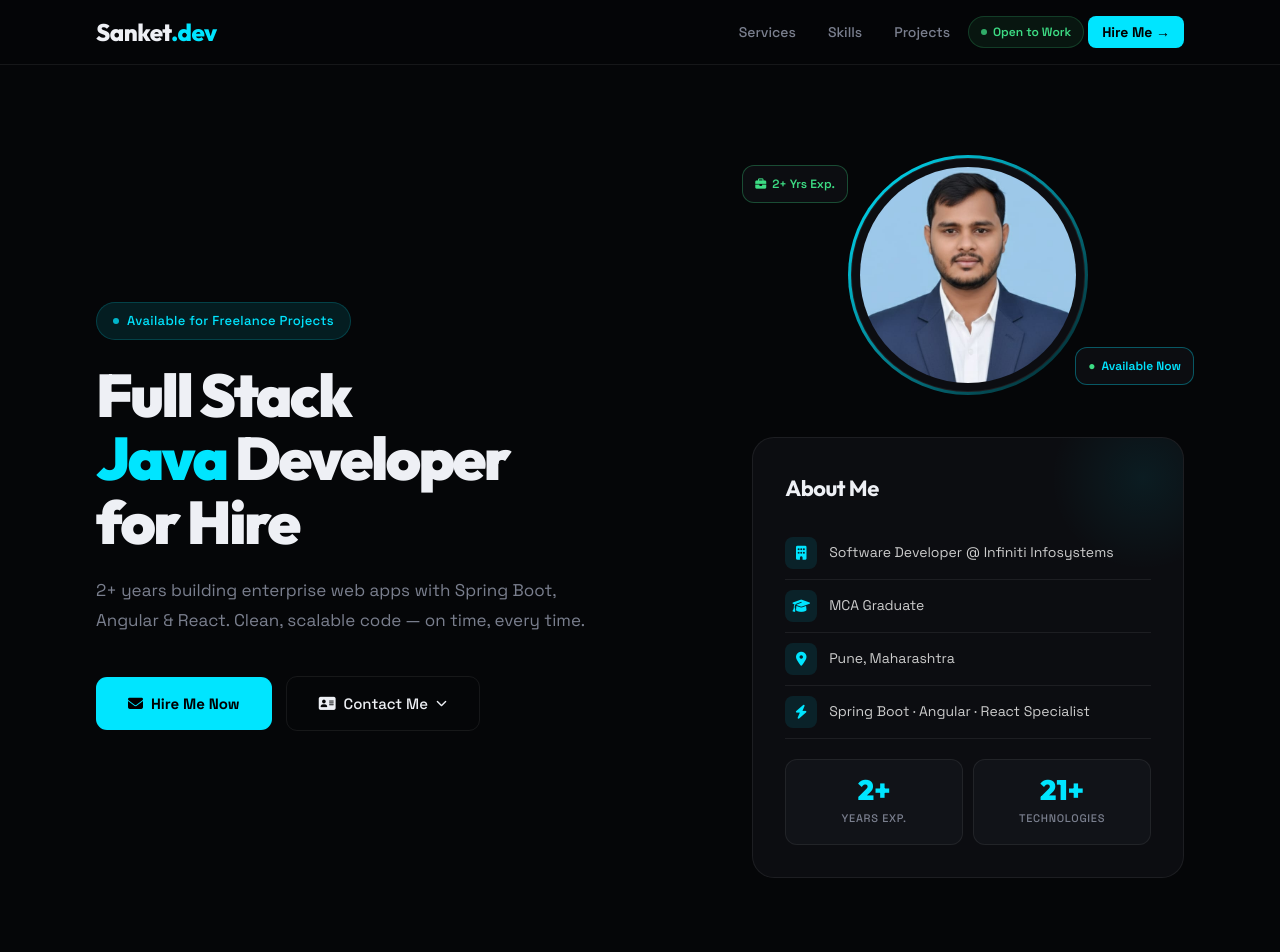
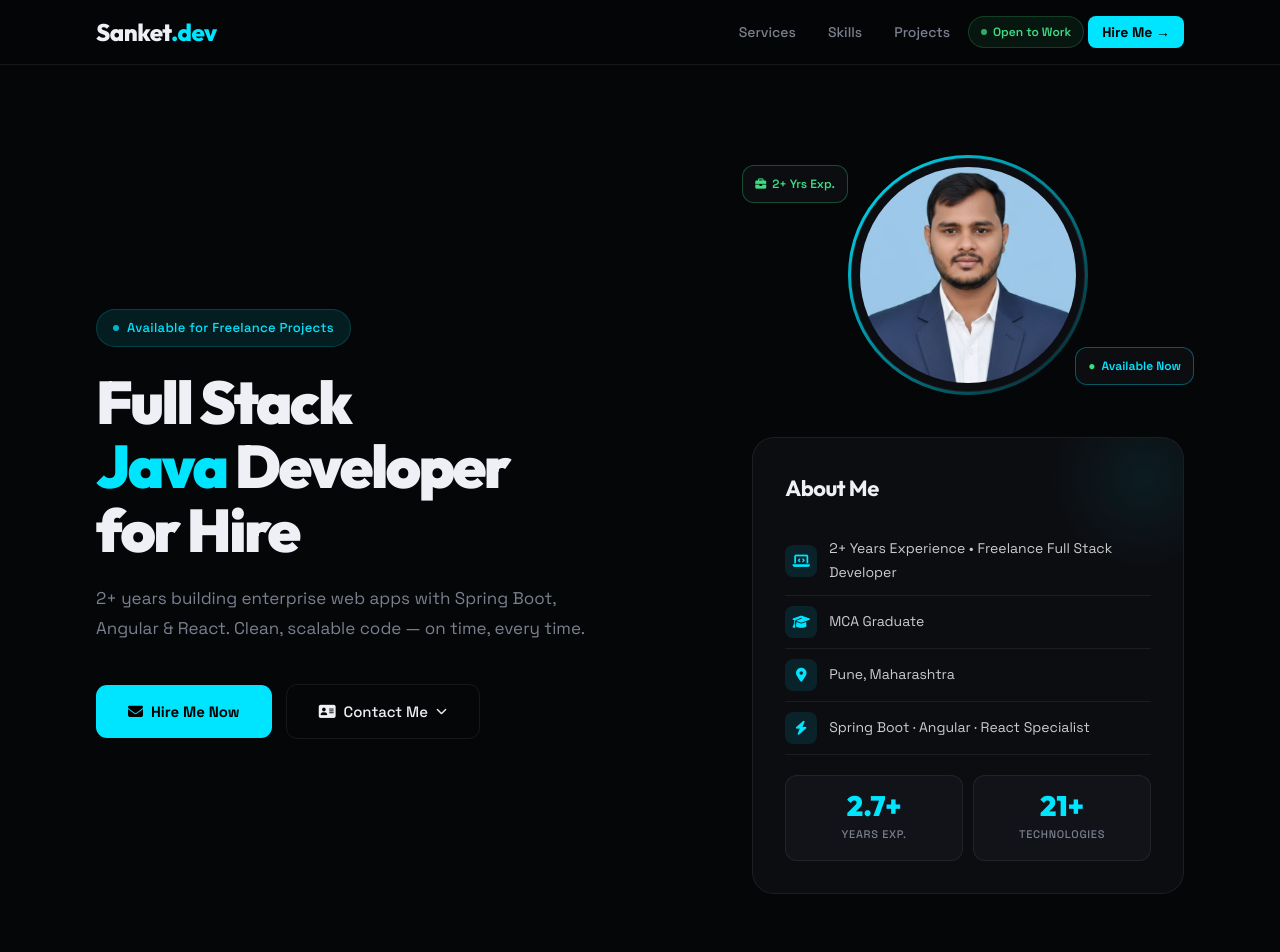
Before and after one commit to thalkar123/sanket-portfolio, a React (Vite) app: page / in a window 1280 px wide. Shown: the top 952 px of the page. Built offline with nearby package versions, Linux system fonts and the light colour scheme.

Commit message:
details change

```diff
--- a/src/App.jsx
+++ b/src/App.jsx
@@ -499,8 +499,8 @@ export default function App() {
               <h2>About Me</h2>
               {[
                 {
-                  icon: "fa-solid fa-building",
-                  text: "Software Developer @ Infiniti Infosystems",
+                  icon: "fa-solid fa-laptop-code",
+                  text: "2+ Years Experience • Freelance Full Stack Developer",
                 },
                 { icon: "fa-solid fa-graduation-cap", text: "MCA Graduate" },
                 { icon: "fa-solid fa-location-dot", text: "Pune, Maharashtra" },
@@ -518,7 +518,7 @@ export default function App() {
               ))}
               <div className="stat-grid">
                 <div className="stat-box">
-                  <div className="stat-num">2+</div>
+                  <div className="stat-num">2.7+</div>
                   <div className="stat-lbl">Years Exp.</div>
                 </div>
                 <div className="stat-box">
```
